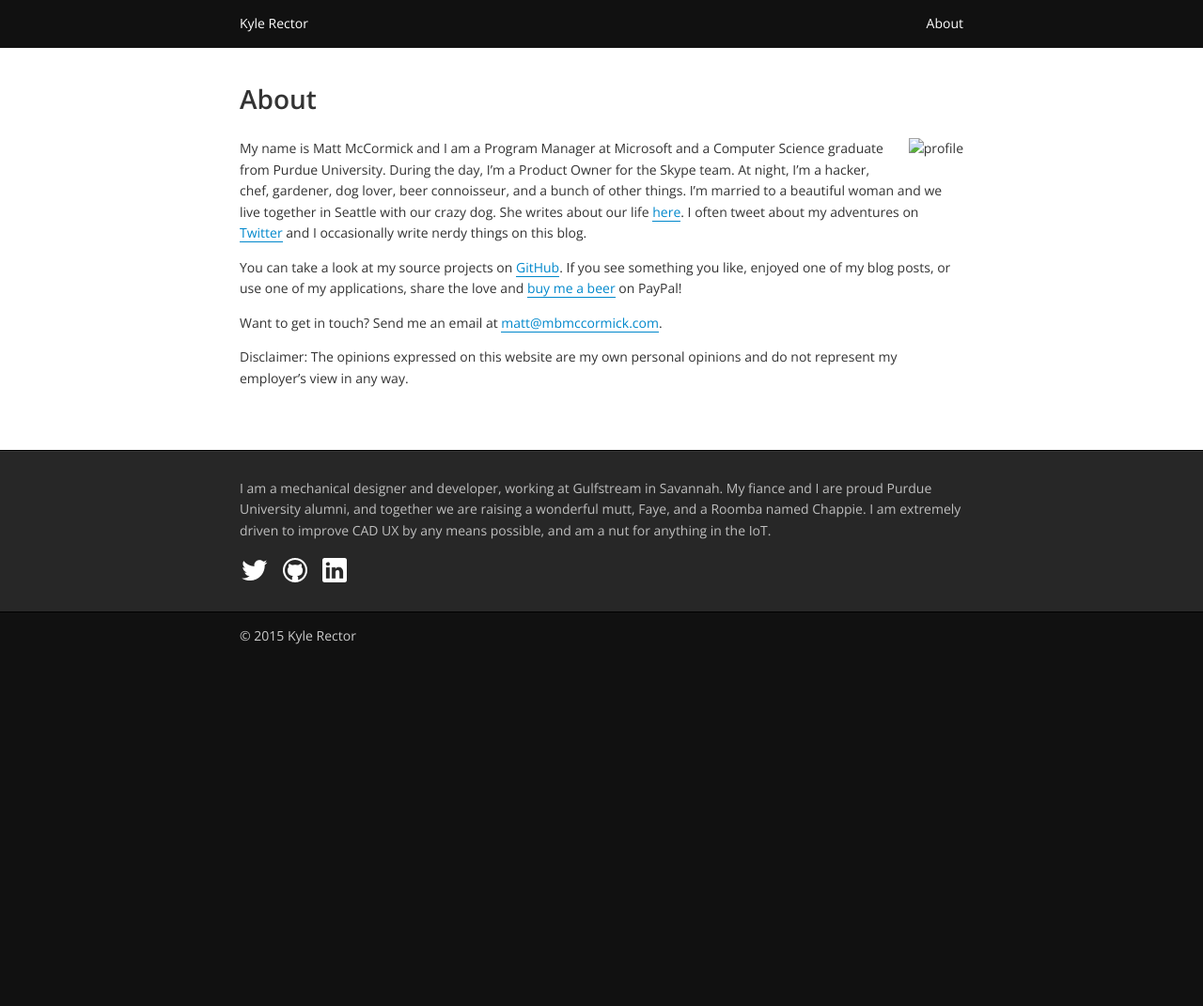
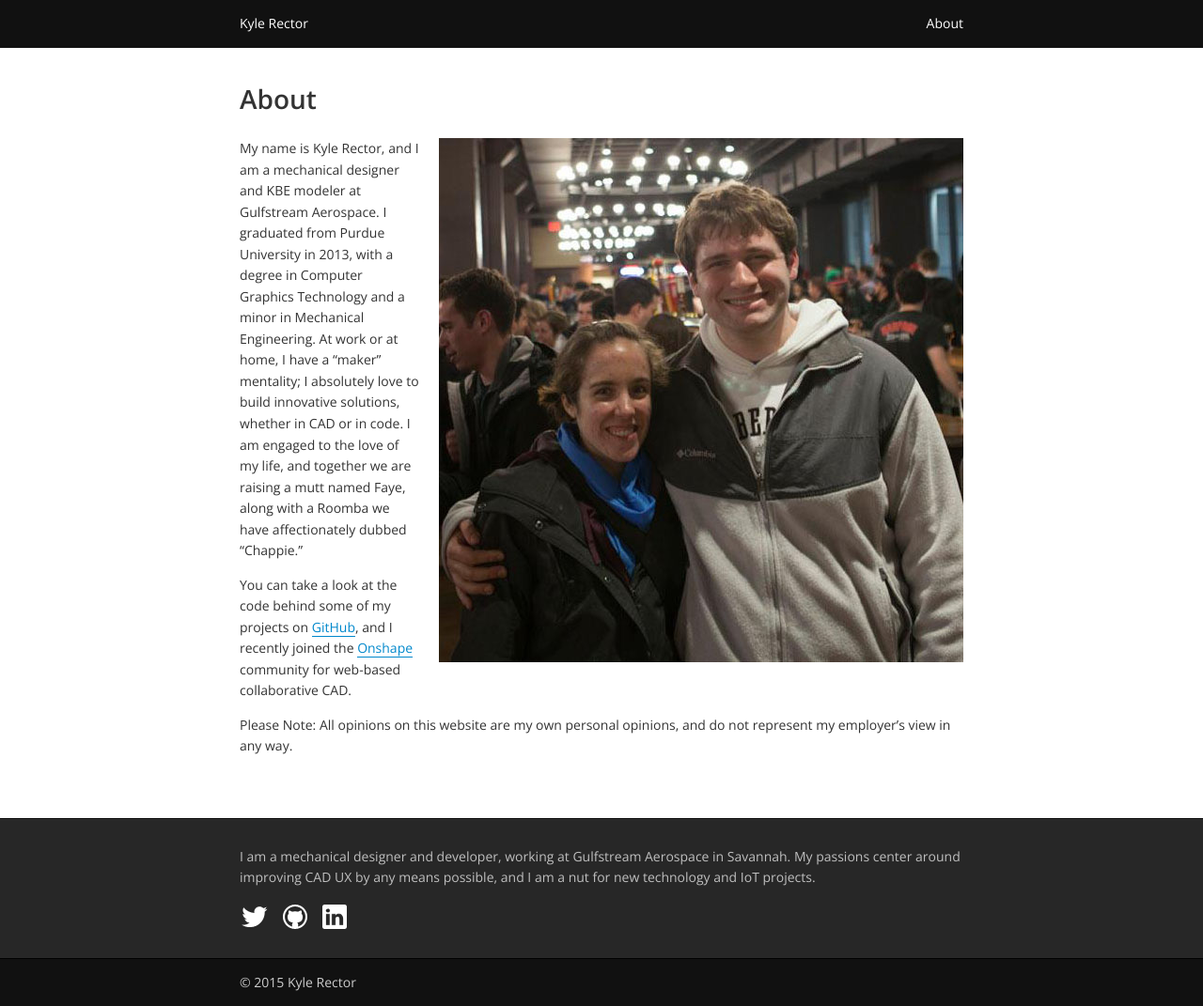
Before and after one commit to KyleARector/KyleARector.github.io, a Jekyll site: the page built from about/index.md, in a window 1280 px wide. Shown: the whole page at 94% size. Built offline with Jekyll 4.4.1, drawn with Linux system fonts in a browser that asks for light colours; before the commit the page ends 900 px from its top, so only the background shows below that.

Commit message:
Updating About Page

```diff
--- a/_config.yml
+++ b/_config.yml
@@ -1,6 +1,6 @@
 url: "http://kylearector.com"
 title: Kyle Rector
-description: "I am a mechanical designer and developer, working at Gulfstream in Savannah. My fiance and I are proud Purdue University alumni, and together we are raising a wonderful mutt, Faye, and a Roomba named Chappie. I am extremely driven to improve CAD UX by any means possible, and am a nut for anything in the IoT."
+description: "I am a mechanical designer and developer, working at Gulfstream Aerospace in Savannah. My passions center around improving CAD UX by any means possible, and I am a nut for new technology and IoT projects."
 language: en-us
 
 author: Kyle Rector
--- a/about/index.md
+++ b/about/index.md
@@ -3,14 +3,12 @@ layout: page
 title: About
 ---
 
-<img src="images\large.jpg" alt="profile" class="profile" />
+<img src="..\images\large.jpg" alt="profile" class="profile" />
 
-My name is Matt McCormick and I am a Program Manager at Microsoft and a Computer Science graduate from Purdue University. During the day, I'm a Product Owner for the Skype team. At night, I'm a hacker, chef, gardener, dog lover, beer connoisseur, and a bunch of other things. I'm married to a beautiful woman and we live together in Seattle with our crazy dog. She writes about our life <a href="http://libbyandmatt.com" target="_blank">here</a>. I often tweet about my adventures on <a href="https://www.twitter.com/mbmccormick" target="_blank">Twitter</a> and I occasionally write nerdy things on this blog.
+My name is Kyle Rector, and I am a mechanical designer and KBE modeler at Gulfstream Aerospace. I graduated from Purdue University in 2013, with a degree in Computer Graphics Technology and a minor in Mechanical Engineering. At work or at home, I have a "maker" mentality; I absolutely love to build innovative solutions, whether in CAD or in code. I am engaged to the love of my life, and together we are raising a mutt named Faye, along with a Roomba we have affectionately dubbed "Chappie."
 
-You can take a look at my source projects on <a href="https://www.github.com/mbmccormick" target="_blank">GitHub</a>. If you see something you like, enjoyed one of my blog posts, or use one of my applications, share the love and <a href="/donate">buy me a beer</a> on PayPal!
+You can take a look at the code behind some of my projects on <a href="https://www.github.com/kylearector" target="_blank">GitHub</a>, and I recently joined the <a href="http://www.onshape.com/" target="_blank">Onshape</a> community for web-based collaborative CAD.
 
-Want to get in touch? Send me an email at <a href="mailto:matt@mbmccormick.com">matt@mbmccormick.com</a>.
-
-Disclaimer: The opinions expressed on this website are my own personal opinions and do not represent my employer's view in any way.
+Please Note: All opinions on this website are my own personal opinions, and do not represent my employer's view in any way.
 
 <br />
```
